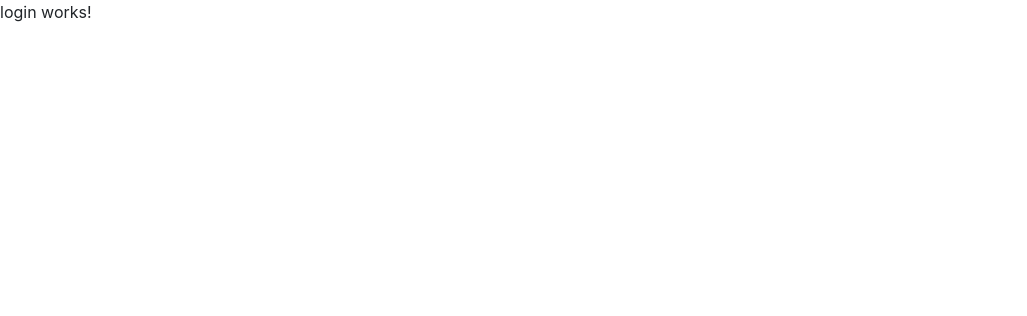
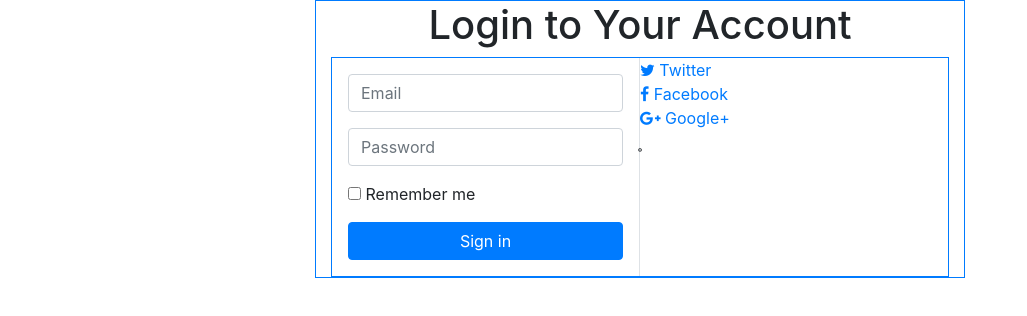
Before and after one commit to faskan/todo-angular, an Angular app: page / in a window 1280 px wide. Shown: the top 316 px of the page, without its empty margins (0-1027 px from the left). Built offline with nearby package versions, Linux system fonts and the light colour scheme.

Commit message:
login page

```diff
--- a/src/app/app.module.ts
+++ b/src/app/app.module.ts
@@ -7,6 +7,7 @@ import { TodoComponent } from './todo/todo.component';
 import { LoginComponent } from './login/login.component';
 import { RegisterComponent } from './register/register.component';
 import { NgbModule } from '@ng-bootstrap/ng-bootstrap';
+import { ReactiveFormsModule } from '@angular/forms';
 
 @NgModule({
   declarations: [
@@ -18,7 +19,8 @@ import { NgbModule } from '@ng-bootstrap/ng-bootstrap';
   imports: [
     BrowserModule,
     HttpClientModule,
-    NgbModule
+    NgbModule,
+    ReactiveFormsModule
   ],
   providers: [],
   bootstrap: [AppComponent]
--- a/src/app/login/login.component.css
+++ b/src/app/login/login.component.css
@@ -0,0 +1,3 @@
+.fixed-width {
+  width: 650px;
+}
--- a/src/app/login/login.component.html
+++ b/src/app/login/login.component.html
@@ -1 +1,26 @@
-<p>login works!</p>
+<form>
+  <div class="container fixed-width border border-primary">
+    <div class="text-center">
+      <h1>Login to Your Account</h1>
+    </div>
+    <div class="d-flex justify-content-between border border-primary">
+      <div class="d-flex flex-column w-50 py-3 px-3 border-right">
+        <div class="form-group">
+          <input type="email" class="form-control" id="inputEmail" placeholder="Email">
+        </div>
+        <div class="form-group">
+          <input type="password" class="form-control" id="inputPassword" placeholder="Password">
+        </div>
+        <div class="form-group">
+          <label class="form-check-label"><input type="checkbox"> Remember me</label>
+        </div>
+        <button type="submit" class="btn btn-primary">Sign in</button>
+      </div>
+      <div class="d-flex flex-column w-50">
+        <div> <a href="#"> <span class="fa fa-twitter"></span> Twitter </a> </div>
+        <div> <a href="#"> <span class="fa fa-facebook"></span> Facebook </a> </div>
+        <div> <a href="#"> <span class="fa fa-google-plus"></span> Google+ </a> </div>̥
+      </div>
+    </div>
+  </div>
+</form>
--- a/src/app/login/login.component.ts
+++ b/src/app/login/login.component.ts
@@ -1,4 +1,5 @@
 import { Component, OnInit } from '@angular/core';
+import { FormControl, FormGroup } from '@angular/forms';
 
 @Component({
   selector: 'app-login',
@@ -7,6 +8,10 @@ import { Component, OnInit } from '@angular/core';
 })
 export class LoginComponent implements OnInit {
 
+  loginForm = new FormGroup({
+    userName: new FormControl(''),
+    password: new FormControl('')
+  })
   constructor() { }
 
   ngOnInit(): void {
--- a/src/index.html
+++ b/src/index.html
@@ -5,6 +5,7 @@
   <title>TodoAngular</title>
   <base href="/">
   <meta name="viewport" content="width=device-width, initial-scale=1">
+  <link rel="stylesheet" type="text/css" href="https://maxcdn.bootstrapcdn.com/font-awesome/4.7.0/css/font-awesome.min.css" />
   <link rel="icon" type="image/x-icon" href="favicon.ico">
 </head>
 <body>
```
